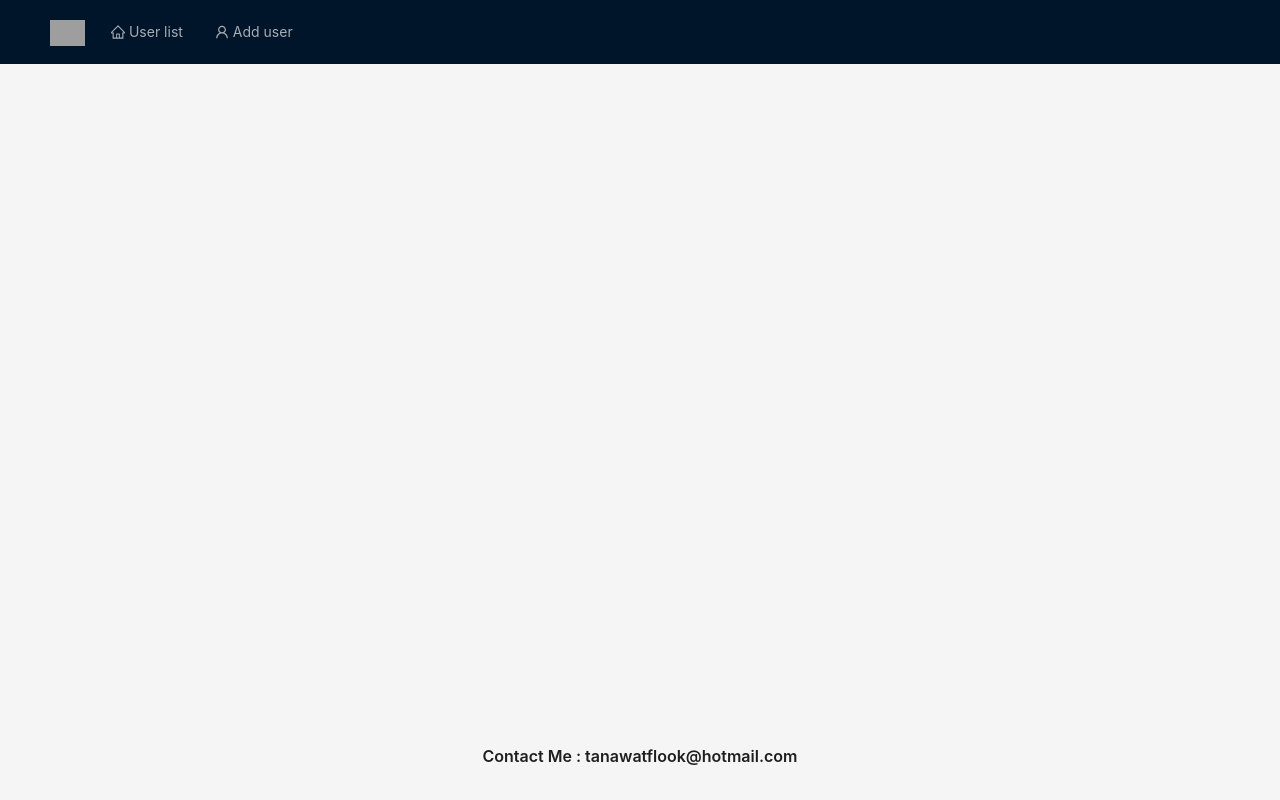
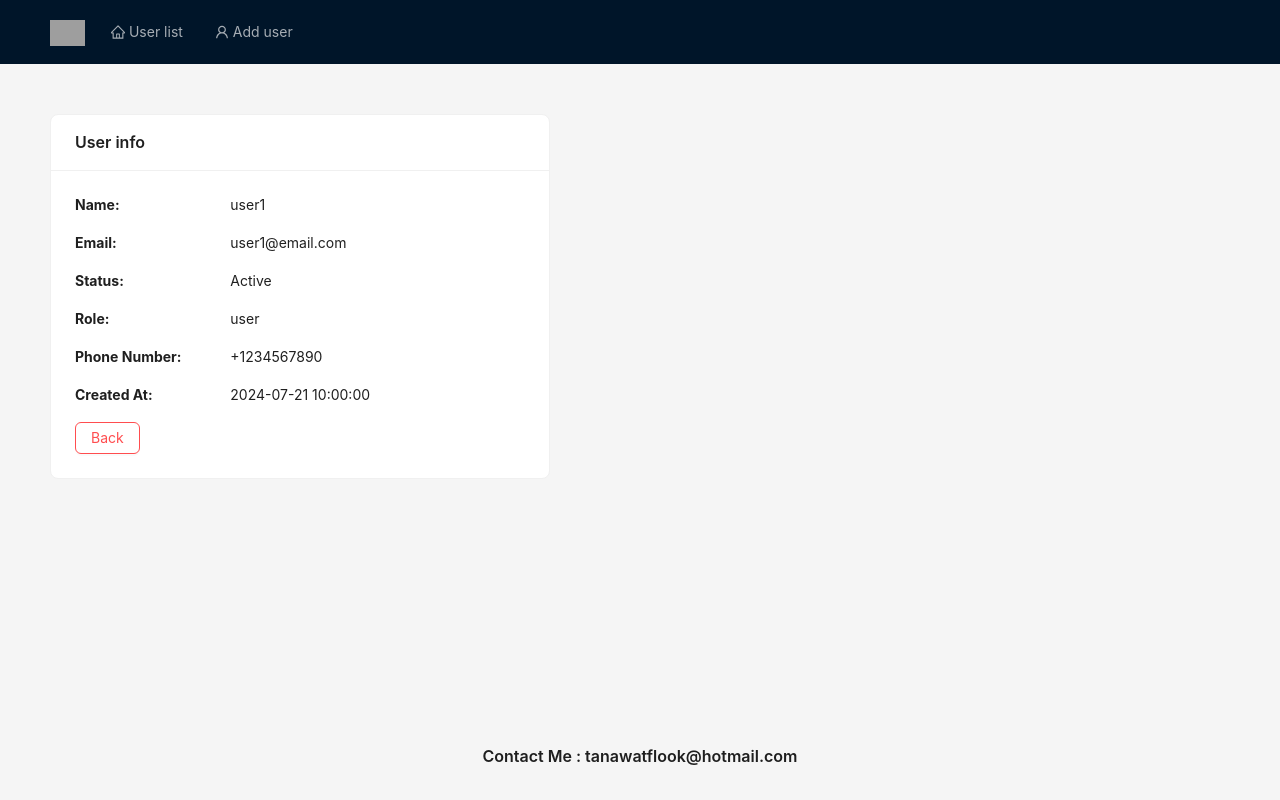
Before and after one commit to THXWXT/vue3_pinia_ant_design, a Vue app: page /user/1 in a window 1280 px wide. Built offline with nearby package versions, Linux system fonts and the light colour scheme; grey boxes are pictures that could not be loaded.

Commit message:
add view page

```diff
--- a/package.json
+++ b/package.json
@@ -11,6 +11,7 @@
   "dependencies": {
     "@ant-design/icons-vue": "^7.0.1",
     "ant-design-vue": "^4.2.3",
+    "date-fns": "^3.6.0",
     "pinia": "^2.1.7",
     "vue": "^3.4.29",
     "vue-router": "^4.3.3"
--- a/src/components/UserForm.vue
+++ b/src/components/UserForm.vue
@@ -13,13 +13,16 @@
         />
       </a-form-item>
       <a-form-item label="Status" required>
-        <a-select
-          ref="select"
-          v-model:value="user.status"
-          style="width: 100%"
-        >
+        <a-select ref="select" v-model:value="user.status" style="width: 100%">
           <a-select-option :value="1">Active</a-select-option>
           <a-select-option :value="2">Inactive</a-select-option>
+        </a-select>
+      </a-form-item>
+      <a-form-item label="role" required>
+        <a-select ref="select" v-model:value="user.role" style="width: 100%">
+          <a-select-option value="user">User</a-select-option>
+          <a-select-option value="admin">Admin</a-select-option>
+          <a-select-option value="superAdmin">Super Admin</a-select-option>
         </a-select>
       </a-form-item>
       <a-form-item>
@@ -51,6 +54,7 @@ import { useUserStore } from "../stores/user";
 import { ref, computed } from "vue";
 import { useRoute, useRouter } from "vue-router";
 import { Modal } from "ant-design-vue";
+import { formatISO } from 'date-fns';
 
 export default {
   props: ["userId"],
@@ -63,7 +67,10 @@ export default {
       id: Date.now().toString(),
       name: "",
       email: "",
-      status:1
+      status: 1,
+      role:"user",
+      phoneNumber:"",
+      createdAt:"",
     });
 
     const isEditMode = computed(() => !!props.userId);
@@ -94,6 +101,7 @@ export default {
       if (isEditMode.value) {
         userStore.updateUser(user.value);
       } else {
+        user.value.createdAt = formatISO(new Date());
         userStore.addUser(user.value);
       }
       router.push("/");
@@ -111,6 +119,7 @@ export default {
       handleCancel,
       isModalVisible,
       goBack,
+      formatISO
     };
   },
 };
--- a/src/components/UserList.vue
+++ b/src/components/UserList.vue
@@ -4,6 +4,11 @@
     <a-table :columns="columns" :data-source="users" rowKey="id">
       <template #no="{ record, index }">
         {{ index + 1 }}
+      </template>
+      <template #name="{ record }">
+        <a  @click="viewUser(record.id)">
+          {{ record.name }}
+        </a>
       </template>
       <template #action="{ record }">
         <a-space>
@@ -16,13 +21,22 @@
         </a-space>
       </template>
       <template #status="{ record }">
-        {{ record.status ? `Active` : `Inactive` }}
+        <a-tag :color="record.status === 1 ? 'green' : 'red'">
+          {{ record.status === 1 ? `Active` : `Inactive` }}
+        </a-tag>
+      </template>
+      <template #createdAt="{ record }">
+        {{
+          record.createdAt
+            ? format(new Date(record.createdAt), "yyyy-MM-dd HH:mm:ss")
+            : "-"
+        }}
       </template>
     </a-table>
 
     <a-modal
       v-model:visible="isModalVisible"
-      title="Do you want to delete"
+      title="Do you want to delete?"
       @ok="handleDelete"
       @cancel="handleCancel"
     >
@@ -37,6 +51,7 @@ import { useUserStore } from "../stores/user";
 import { useRouter } from "vue-router";
 import { computed, ref } from "vue";
 import { Button, Table, Modal } from "ant-design-vue";
+import { format } from "date-fns";
 
 export default {
   components: {
@@ -79,6 +94,10 @@ export default {
       router.push({ name: "UserAdd" });
     };
 
+    const viewUser = (userId) => {
+      router.push({ name: "UserView", params: { id: userId } });
+    };
+
     const columns = [
       {
         title: "No",
@@ -90,6 +109,7 @@ export default {
         title: "Name",
         dataIndex: "name",
         key: "name",
+        slots: { customRender: "name" },
       },
       {
         title: "Email",
@@ -101,6 +121,12 @@ export default {
         dataIndex: "status",
         key: "status",
         slots: { customRender: "status" },
+      },
+      {
+        title: "Created at",
+        dataIndex: "createdAt",
+        key: "createdAt",
+        slots: { customRender: "createdAt" },
       },
       {
         title: "Actions",
@@ -118,6 +144,8 @@ export default {
       handleDelete,
       handleCancel,
       isModalVisible,
+      format,
+      viewUser,
     };
   },
 };
--- /dev/null
+++ b/src/components/UserView.vue
@@ -0,0 +1,96 @@
+<template>
+  <div style="max-width: 500px">
+    <a-card :title="`User info`" bordered="{false}">
+      <a-row :gutter="[16, 16]">
+        <a-col :xs="24" :xl="8">
+          <strong>Name:</strong>
+        </a-col>
+        <a-col span="16">{{ user.name }}</a-col>
+        <a-col :xs="24" :xl="8">
+          <strong>Email:</strong>
+        </a-col>
+        <a-col span="16">{{ user.email }}</a-col>
+        <a-col :xs="24" :xl="8">
+          <strong>Status:</strong>
+        </a-col>
+        <a-col span="16">{{ user.status === 1 ? "Active" : "Inactive" }}</a-col>
+        <a-col :xs="24" :xl="8">
+          <strong>Role:</strong>
+        </a-col>
+        <a-col span="16">{{ user.role }}</a-col>
+        <a-col :xs="24" :xl="8">
+          <strong>Phone Number:</strong>
+        </a-col>
+        <a-col span="16">{{ user.phoneNumber }}</a-col>
+        <a-col :xs="24" :xl="8">
+          <strong>Created At:</strong>
+        </a-col>
+        <a-col span="16">{{ formattedCreatedAt }}</a-col>
+      </a-row>
+      <a-row style="margin-top: 16px">
+        <a-col>
+          <a-button @click="goBack" danger>{{ "Back" }}</a-button>
+        </a-col>
+      </a-row>
+    </a-card>
+  </div>
+</template>
+
+<script>
+import { ref, onMounted, computed } from "vue";
+import { useRoute, useRouter } from "vue-router";
+import { Card, Row, Col, Button } from "ant-design-vue";
+import { useUserStore } from "../stores/user";
+import { format } from "date-fns";
+
+export default {
+  components: {
+    "a-card": Card,
+    "a-row": Row,
+    "a-col": Col,
+    "a-button": Button,
+  },
+  setup() {
+    const route = useRoute();
+    const router = useRouter();
+    const userStore = useUserStore();
+
+    const user = ref({
+      name: "",
+      email: "",
+      status: 1,
+      role: "user",
+      phoneNumber: "",
+      createdAt: "",
+    });
+
+    const formattedCreatedAt = computed(() => {
+      return user.value.createdAt
+        ? format(new Date(user.value.createdAt), "yyyy-MM-dd HH:mm:ss")
+        : "";
+    });
+
+    onMounted(() => {
+      const userId = route.params.id;
+      const existingUser = userStore.users.find((u) => u.id === userId);
+      if (existingUser) {
+        user.value = { ...existingUser };
+      }
+    });
+
+    const goBack = () => {
+      router.push("/");
+    };
+
+    return {
+      user,
+      formattedCreatedAt,
+      goBack,
+    };
+  },
+};
+</script>
+
+<style>
+/* สไตล์เพิ่มเติม */
+</style>
--- a/src/router/index.js
+++ b/src/router/index.js
@@ -3,6 +3,7 @@ import HomeView from '../views/HomeView.vue'
 import UserList from '../components/UserList.vue'
 import UserUpdate from '@/views/UserUpdate.vue'
 import UserAdd from '@/views/UserAdd.vue'
+import UserView from '@/components/UserView.vue'
 const routes = [
   {
     path: '/',
@@ -18,6 +19,11 @@ const routes = [
     path: '/update/',
     name: 'UserAdd',
     component: UserAdd
+  },
+  {
+    path: '/user/:id',
+    name: 'UserView',
+    component: UserView
   }
 ];
 
--- a/src/stores/user.js
+++ b/src/stores/user.js
@@ -5,17 +5,59 @@ export const useUserStore = defineStore("user", {
     users: [
       {
         id: "1",
+        username:"user1",
         name: "user1",
         email: "user1@email.com",
         status: 1,
         role: "user",
         createdAt: "2024-07-21T10:00:00Z",
-        updatedAt: "2024-07-21T10:00:00Z",
+        phoneNumber: "+1234567890",
+      },
+      {
+        id: "2",
+        username:"user2",
+        name: "user2",
+        email: "user2@email.com",
+        status: 2,
+        role: "admin",
+        createdAt: "2024-07-21T10:00:00Z",
+        phoneNumber: "+1234567890",
+      },
+      {
+        id: "3",
+        username:"user3",
+        name: "user3",
+        email: "user3@email.com",
+        status: 1,
+        role: "superAdmin",
+        createdAt: "2024-07-21T10:00:00Z",
+        phoneNumber: "+1234567890",
+      },
+      {
+        id: "4",
+        username:"user4",
+        name: "user4",
+        email: "user4@email.com",
+        status: 1,
+        role: "user",
+        createdAt: "2024-07-21T10:00:00Z",
+        phoneNumber: "+1234567890",
+      },
+      {
+        id: "5",
+        username:"user5",
+        name: "user5",
+        email: "user5@email.com",
+        status: 2,
+        role: "user",
+        createdAt: "2024-07-21T10:00:00Z",
+        phoneNumber: "+1234567890",
       },
     ],
   }),
   actions: {
     addUser(user) {
+      console.log(user,'user');
       this.users.push(user);
     },
     updateUser(updatedUser) {
```
Also changed, not shown: 1 other file (tests, documents, lock files or other folders).
